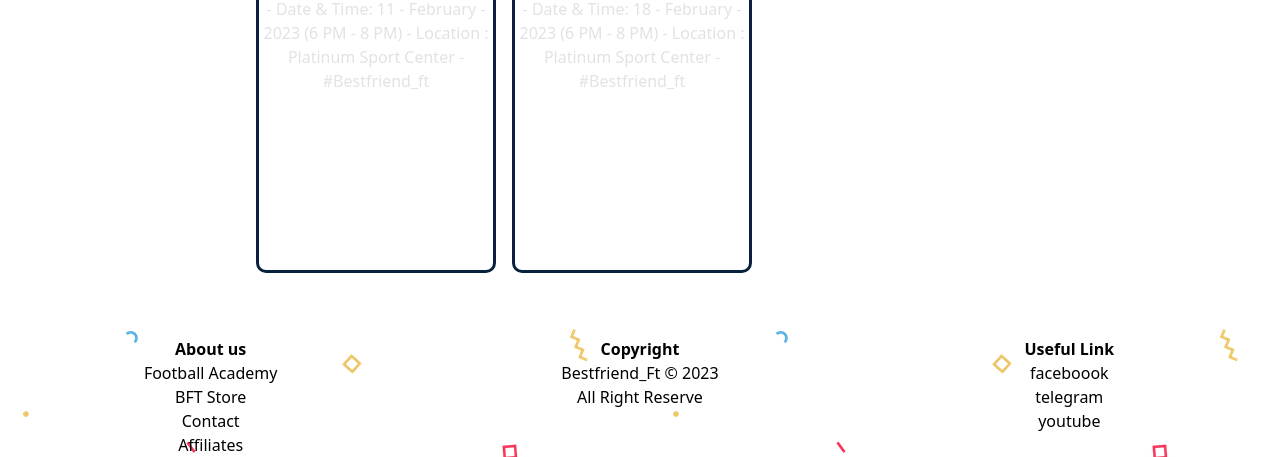
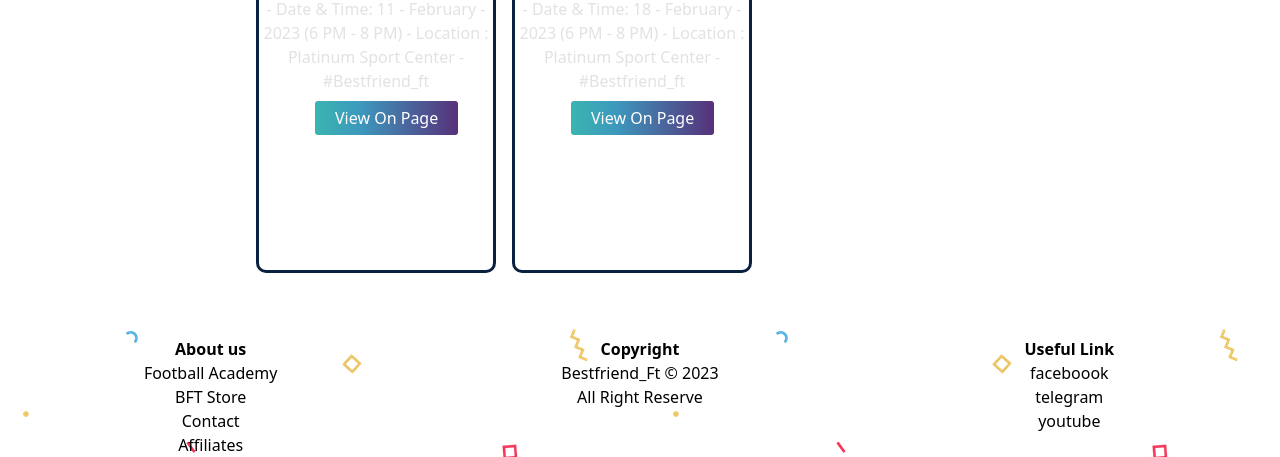
Before and after one commit to Leap-Chanvuthy/BestfriendFT.github.io, a website: page docs/match.html in a window 1280 px wide. Shown: the part 1994-2451 px from the top of the page. Drawn offline with Linux system fonts and the light colour scheme.

Commit message:
Update match.html

```diff
--- a/docs/match.html
+++ b/docs/match.html
@@ -98,7 +98,7 @@
                       - Location : Platinum Sport Center
                       - #Bestfriend_ft
                     </p>
-                    <button class="card_btn" style="display: none;"><a href="https://web.facebook.com/profile.php?id=100085056220454&mibextid=ZbWKwL&_rdc=1&_rdr">View On Page</a></button>
+                    <button class="card_btn"><a href="https://web.facebook.com/profile.php?id=100085056220454&mibextid=ZbWKwL&_rdc=1&_rdr">View On Page</a></button>
                   </div>
 
                   <div class="card">
@@ -109,7 +109,7 @@
                       - Location : Platinum Sport Center
                       - #Bestfriend_ft
                     </p>
-                    <button class="card_btn" style="display: none;"><a href="https://web.facebook.com/profile.php?id=100085056220454&mibextid=ZbWKwL&_rdc=1&_rdr">View On Page</a></button>
+                    <button class="card_btn"><a href="https://web.facebook.com/profile.php?id=100085056220454&mibextid=ZbWKwL&_rdc=1&_rdr">View On Page</a></button>
                   </div>
 
 
```
